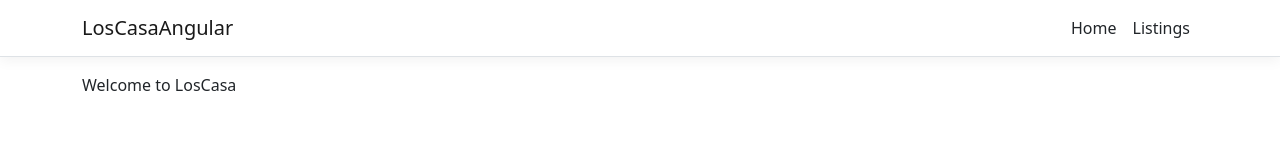
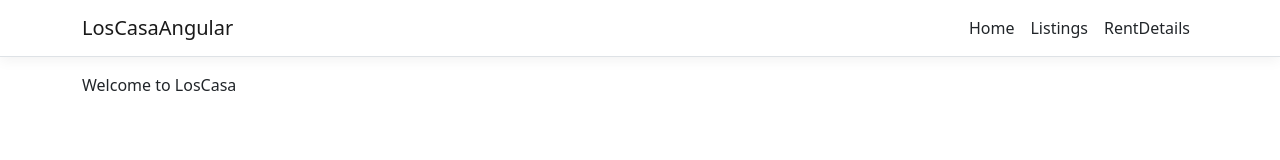
Before and after one commit to sanderhs1/LosCasaAngular, an Angular app in the folder ClientApp/: page / in a window 1280 px wide. Shown: the top 160 px of the page. Built offline with nearby package versions, Linux system fonts and the light colour scheme.

Commit message:
er lost får errors over hele koden

```diff
--- a/ClientApp/src/app/nav-menu/nav-menu.component.html
+++ b/ClientApp/src/app/nav-menu/nav-menu.component.html
@@ -20,11 +20,9 @@
         [ngClass]="{ show: isExpanded }"
       >
         <ul class="navbar-nav flex-grow">
-          <li
-            class="nav-item"
-            [routerLinkActive]="['link-active']"
-            [routerLinkActiveOptions]="{ exact: true }"
-          >
+          <li class="nav-item"
+              [routerLinkActive]="['link-active']"
+              [routerLinkActiveOptions]="{ exact: true }">
             <a class="nav-link text-dark" [routerLink]="['/']">Home</a>
           </li>
           <li class="nav-listing" [routerLinkActive]="['link-activate']">
@@ -32,6 +30,11 @@
               Listings
             </a>
           </li>
+          <li class="nav-listing" [routerLinkActive]="['link-activate']">
+            <a class="nav-link text-dark" [routerLink]="['/listings']">
+              RentDetails
+            </a>
+          </li>
         </ul>
       </div>
     </div>
```
Also changed, not shown: 2 other files (tests, documents, lock files or other folders).
